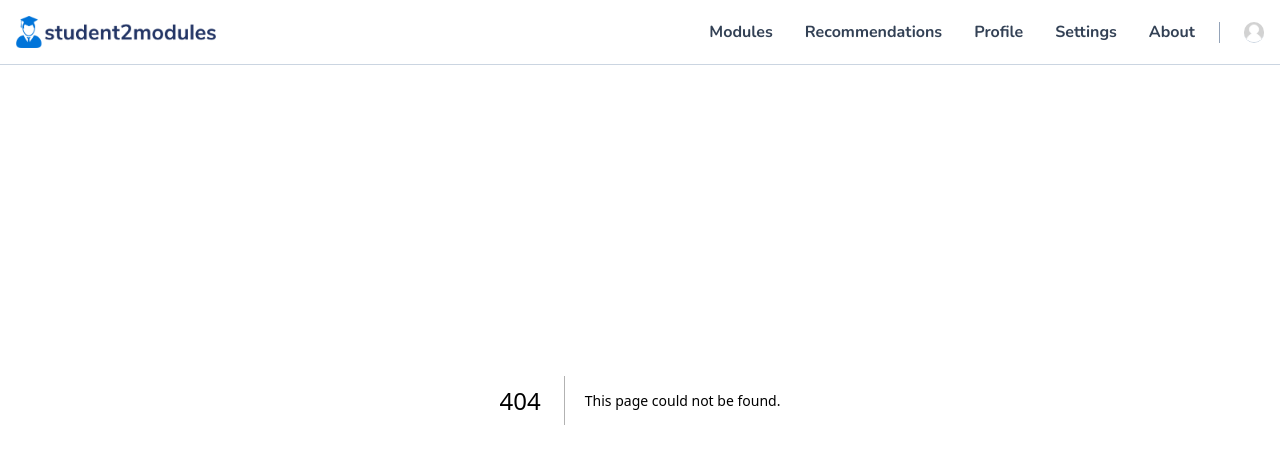
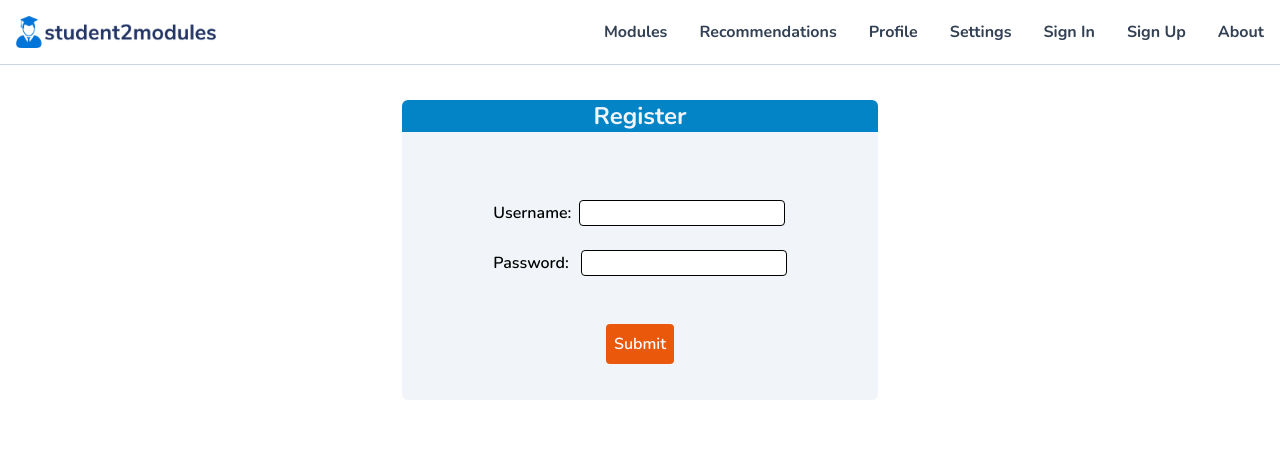
Before and after one commit to kjj1998/modules-recommender, a Next.js app in the folder frontend/: page /register in a window 1280 px wide. Before the commit this address had no page. Shown: the top 464 px of the page. Built offline with nearby package versions, Linux system fonts and the light colour scheme.

Commit message:
Added authentication for profile page

```diff
--- /dev/null
+++ b/frontend/app/api/auth/check/route.ts
@@ -0,0 +1,28 @@
+import { cookies } from "next/headers";
+import { NextResponse } from "next/server";
+
+export async function GET() {
+  const cookieStore = cookies();
+
+  const token = cookieStore.get('JWT');
+
+  if (!token) {
+    return NextResponse.json(
+      {
+        message: "Unauthorized",
+      },
+      {
+        status: 401,
+      }
+    );
+  } else {
+    return NextResponse.json(
+      {
+        message: "Authorized",
+      },
+      {
+        status: 200
+      }
+    )
+  }
+}
--- /dev/null
+++ b/frontend/app/api/auth/login/route.ts
@@ -0,0 +1,42 @@
+
+// import { serialize } from "cookie";
+import { NextResponse } from "next/server";
+import { serialize } from "cookie";
+
+const MAX_AGE = 60 * 60 * 24 * 7; // days;
+
+export async function POST(request: Request) {
+  const body = await request.json();
+
+  const response = await fetch(`http://localhost:8081/api/v1/auth/authenticate`,
+  {
+    "method": "POST",
+    headers: {
+      "Content-Type": "application/json",
+    },
+    body: JSON.stringify(body),
+  })
+
+  const result : ApiResponseJWT = await response.json();
+
+  console.log(result)
+
+  if (result.http_code === 500) {
+    return new Response(null, {status: 400})
+  }
+
+  const token = result.data?.token as string
+
+  const seralized = serialize("JWT", token, {
+    httpOnly: true,
+    secure: process.env.NODE_ENV === "production",
+    sameSite: "strict",
+    maxAge: MAX_AGE,
+    path: "/",
+  });
+
+  return new Response(JSON.stringify(token), {
+    status: 200,
+    headers: { "Set-Cookie": seralized },
+  });
+}
--- a/frontend/app/components/Navbar.tsx
+++ b/frontend/app/components/Navbar.tsx
@@ -27,17 +27,23 @@ export default function Navbar() {
                     <Link href='/recommendations'>Recommendations</Link>
                   </li>
                   <li>
-                    <Link href='#'>Profile</Link>
+                    <Link href='/profile'>Profile</Link>
                   </li>
                   <li>
                     <Link href='#'>Settings</Link>
+                  </li>
+                  <li>
+                    <Link href='/login'>Sign In</Link>
+                  </li>
+                  <li>
+                    <Link href='/register'>Sign Up</Link>
                   </li>
                   <li>
                     <Link href='#'>About</Link>
                   </li>
                 </ul>
               </nav>
-              <div className='flex items-center border-l border-slate-400 ml-6 pl-6'>
+              {/* <div className='flex items-center border-l border-slate-400 ml-6 pl-6'>
                   <Image
                     src='/images/placeholder.jpg'
                     width={20}
@@ -45,7 +51,7 @@ export default function Navbar() {
                     alt = "Logo of student2modules"
                     className='border-b-slate-300 border-b rounded-full'
                   />
-              </div>
+              </div> */}
             </div>
           </div>
         </div>
--- /dev/null
+++ b/frontend/app/login/page.tsx
@@ -0,0 +1,67 @@
+'use client'
+
+import React, {useState} from 'react'
+import { useRouter } from "next/navigation";
+
+export default function Login() {
+  const [username, setUsername] = useState('')
+  const [password, setPassword] = useState('')
+  const router = useRouter();
+
+  const handleSubmit = async (event: React.FormEvent<HTMLFormElement>) => {
+    event.preventDefault();
+
+    const payload = {
+      username: event.currentTarget.username.value,
+      password: event.currentTarget.password.value,
+    };
+
+
+    const data = await fetch("/api/auth/login",  {
+      method: "POST",
+      headers: {
+        "Content-Type": "application/json",
+      },
+      body: JSON.stringify(payload),
+    });
+
+    console.log(data.status)
+
+    if (data.status === 400) {
+      alert('wrong username/password!')
+      setPassword('');
+      setUsername('');
+    } else {
+      router.push('/courses/1')
+    }
+  }
+
+  return (
+    <main className='mx-auto max-w-5xl py-1 min-h-screen'>
+      <div className="p-24 flex items-center justify-center">
+        <div className="max-w-lg">
+          <h1 className="text-center px-48 text-2xl font-bold text-slate-100 rounded-t-md bg-sky-600">
+            Login
+          </h1>
+          <div className='p-9 bg-slate-100 rounded-b-md'>
+            <form onSubmit={handleSubmit} className="flex flex-col gap-4">
+              <div className='self-center p-5'>
+                <div className='p-3'>
+                  <label htmlFor="username" className='font-semibold pr-2'>Username:</label>
+                  <input value={username} onChange={e => setUsername(e.target.value)} type="text" id="username" name="username" required className="border rounded border-black indent-2" />
+                </div>
+                <div className='p-3'>
+                  <label htmlFor="password" className='font-semibold pr-3'>Password:</label>
+                  <input value={password} onChange={e => setPassword(e.target.value)} type="password" id="password" name="password" required className="border rounded border-black indent-2"/>
+                </div>
+              </div>
+              <button type="submit" className="p-2 bg-orange-600 text-white w-fit rounded self-center font-semibold">
+                Submit
+              </button>
+            </form>
+          </div>
+        </div>
+      </div>
+    </main>
+  )
+}
--- /dev/null
+++ b/frontend/app/profile/page.tsx
@@ -0,0 +1,47 @@
+'use client'
+
+import React, { useEffect, useState } from 'react'
+import { cookies } from "next/headers";
+import { useRouter } from "next/navigation";
+
+export default function Profile() {
+  const [isSuccess, setIsSuccess] = useState(false);
+  const { push } = useRouter();
+
+  useEffect(() => {
+    (async () => {
+      const status = await getUser();
+
+      if (status === 200) {
+        setIsSuccess(true);
+      }
+
+      // if the error did not happen, if everything is alright
+
+      console.log(status)
+    })();
+  }, []);
+
+  return (
+    isSuccess ?
+    (
+      <div className='mx-auto max-w-5xl py-1 min-h-screen mt-16'>
+        <h2 className='text-xl my-5 font-semibold'>
+          Hi John, based on the modules you have taken the following modules are recommended:
+        </h2>
+      </div>
+    ) :
+    <div className='mx-auto max-w-5xl py-1 min-h-screen mt-16'>
+        <h2 className='text-xl my-5 font-semibold'>
+          Not authenticated
+        </h2>
+      </div>
+  )
+}
+
+async function getUser() {
+
+  const data = await fetch("/api/auth/check")
+
+  return data.status
+}
--- /dev/null
+++ b/frontend/app/register/page.tsx
@@ -0,0 +1,58 @@
+'use client'
+
+import React from 'react'
+
+export default function Register() {
+
+  const handleSubmit = async (event: React.FormEvent<HTMLFormElement>) => {
+    event.preventDefault();
+
+    const payload = {
+      username: event.currentTarget.username.value,
+      password: event.currentTarget.password.value,
+    };
+
+    const data = await fetch("/api/auth/login",  {
+      method: "POST",
+      headers: {
+        "Content-Type": "application/json",
+      },
+      body: JSON.stringify(payload),
+    });
+
+    const res = await data.json()
+
+    console.log(res)
+
+    alert(res);
+  }
+
+  return (
+    <main className='mx-auto max-w-5xl py-1 min-h-screen'>
+      <div className="p-24 flex items-center justify-center">
+        <div className="max-w-lg">
+          <h1 className="text-center px-48 text-2xl font-bold text-slate-100 rounded-t-md bg-sky-600">
+            Register
+          </h1>
+          <div className='p-9 bg-slate-100 rounded-b-md'>
+            <form onSubmit={handleSubmit} className="flex flex-col gap-4">
+              <div className='self-center p-5'>
+                <div className='p-3'>
+                  <label htmlFor="username" className='font-semibold pr-2'>Username:</label>
+                  <input type="text" id="username" name="username" required className="border rounded border-black indent-2" />
+                </div>
+                <div className='p-3'>
+                  <label htmlFor="password" className='font-semibold pr-3'>Password:</label>
+                  <input type="password" id="password" name="password" required className="border rounded border-black indent-2"/>
+                </div>
+              </div>
+              <button type="submit" className="p-2 bg-orange-600 text-white w-fit rounded self-center font-semibold">
+                Submit
+              </button>
+            </form>
+          </div>
+        </div>
+      </div>
+    </main>
+  )
+}
```
Also changed, not shown: frontend/package.json (+11 -0 lines), frontend/types.d.ts (+12 -0 lines), 2 other files (tests, documents, lock files or other folders).
